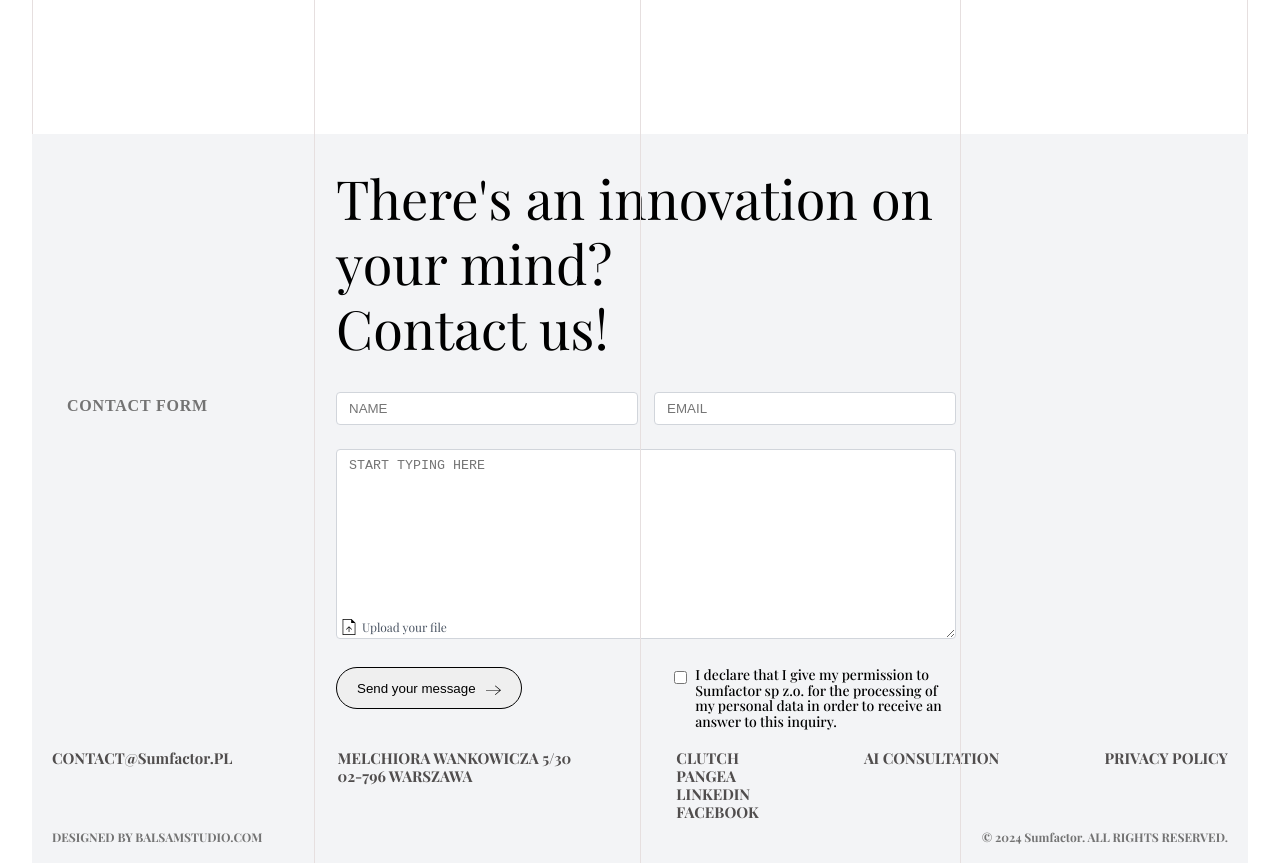
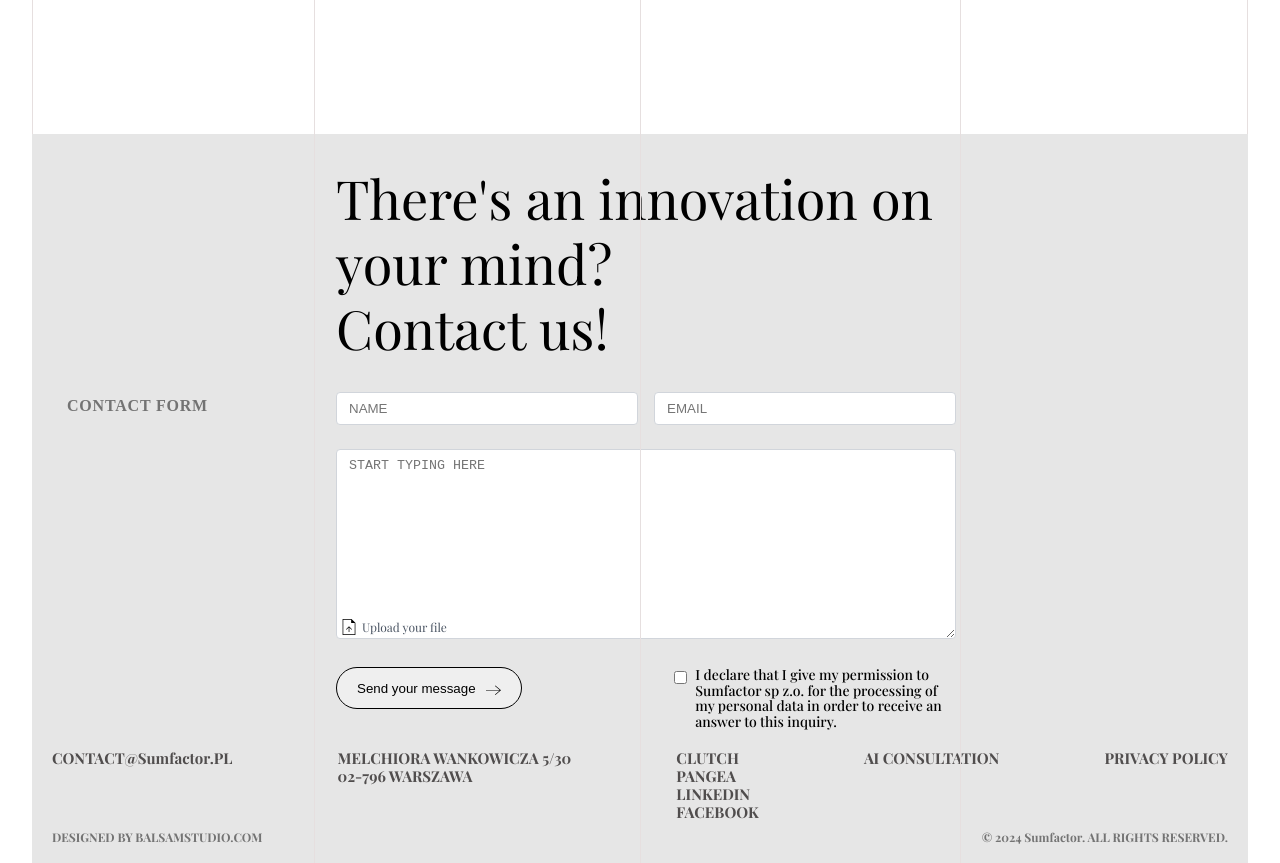
Before and after one commit to Shubham-SumFactor/project-sparkbit, a Next.js app: page / in a window 1280 px wide. Shown: the part 5820-6683 px from the top of the page. Built offline with nearby package versions, Linux system fonts and the light colour scheme; a web font is replaced by a local one.

Commit message:
contact us background color updated

```diff
--- a/pages/components/contactUs/ContactUs.module.css
+++ b/pages/components/contactUs/ContactUs.module.css
@@ -1,5 +1,5 @@
 .contactSection {
-    background-color: #f3f4f6;
+    background-color: #e6e6e6;
     /* margin-top: 5rem; */
 
 }
```
